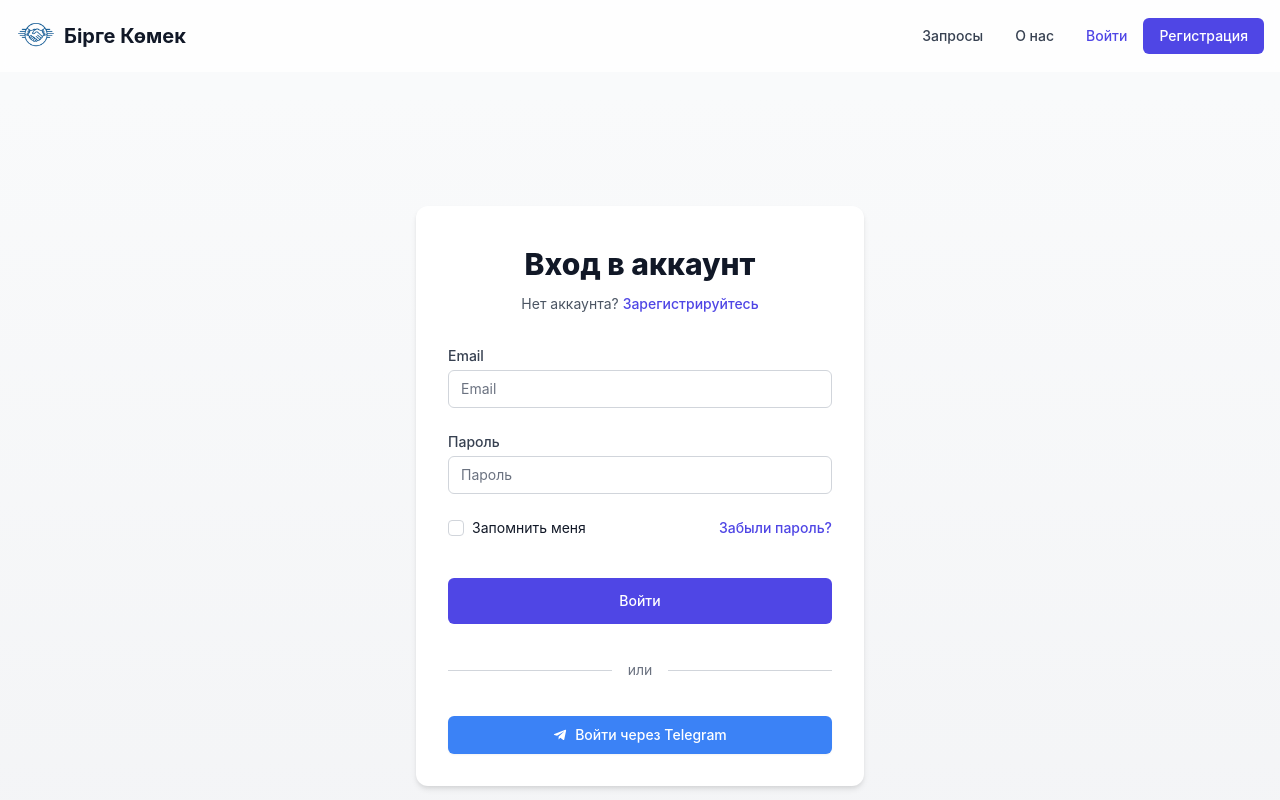
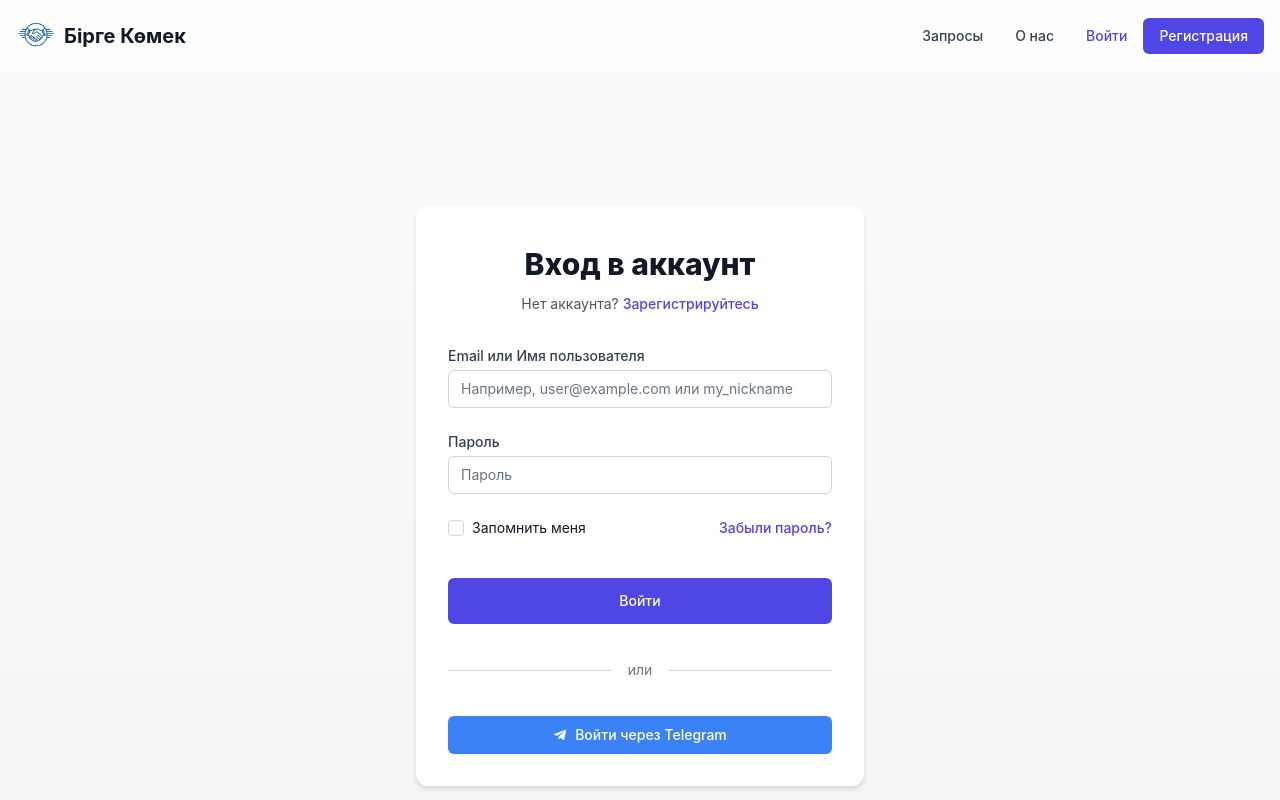
Before and after one commit to Flaymie/BirgeKomek, a React (Create React App) app in the folder frontend/: page /login in a window 1280 px wide. Shown: the top 800 px of the page. Built offline with nearby package versions, Linux system fonts and the light colour scheme.

Commit message:
feat(auth): добавлена возможность входа по email или имени пользователя

```diff
--- a/frontend/src/components/pages/LoginPage.jsx
+++ b/frontend/src/components/pages/LoginPage.jsx
@@ -10,7 +10,7 @@ const LoginPage = () => {
   const { login, currentUser, error: authError } = useAuth();
 
   const [formData, setFormData] = useState({
-    email: '',
+    emailOrUsername: '',
     password: '',
     rememberMe: false
   });
@@ -63,10 +63,8 @@ const LoginPage = () => {
   const validate = () => {
     const newErrors = {};
 
-    if (!formData.email.trim()) {
-      newErrors.email = 'Введите email';
-    } else if (!/\S+@\S+\.\S+/.test(formData.email)) {
-      newErrors.email = 'Неправильный формат email';
+    if (!formData.emailOrUsername.trim()) {
+      newErrors.emailOrUsername = 'Введите email или имя пользователя';
     }
 
     if (!formData.password) {
@@ -88,7 +86,7 @@ const LoginPage = () => {
 
     // Удаляем try-catch, так как AuthContext больше не бросает исключения
     const result = await login({
-      email: formData.email,
+      emailOrUsername: formData.emailOrUsername,
       password: formData.password
     });
 
@@ -150,20 +148,20 @@ const LoginPage = () => {
 
           <div className="space-y-6">
             <div>
-              <label htmlFor="email" className="block text-sm font-medium text-gray-700 mb-1">Email</label>
+              <label htmlFor="emailOrUsername" className="block text-sm font-medium text-gray-700 mb-1">Email или Имя пользователя</label>
               <input
-                id="email"
-                name="email"
-                type="email"
+                id="emailOrUsername"
+                name="emailOrUsername"
+                type="text"
                 autoComplete="email"
                 required
-                value={formData.email}
+                value={formData.emailOrUsername}
                 onChange={handleChange}
-                className={`form-input ${errors.email ? 'form-input-error' : ''}`}
-                placeholder="Email"
+                className={`form-input ${errors.emailOrUsername ? 'form-input-error' : ''}`}
+                placeholder="Например, user@example.com или my_nickname"
               />
-              {errors.email && (
-                <p className="mt-1 text-sm text-red-600 animate-fadeIn">{errors.email}</p>
+              {errors.emailOrUsername && (
+                <p className="mt-1 text-sm text-red-600 animate-fadeIn">{errors.emailOrUsername}</p>
               )}
             </div>
 
```
Also changed, not shown: 1 other file (tests, documents, lock files or other folders).
